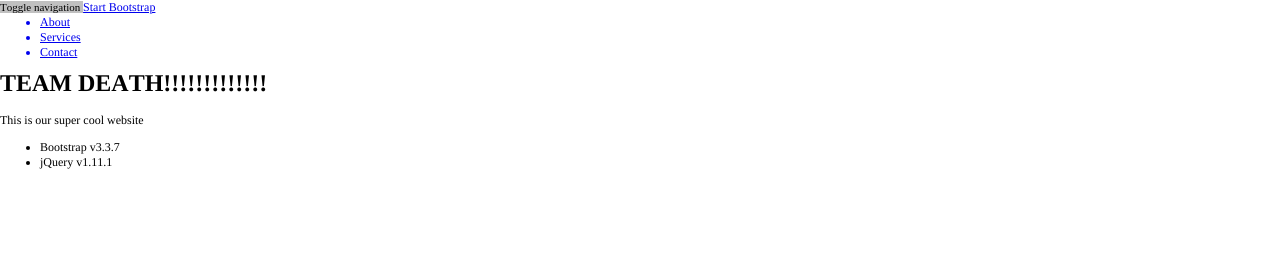
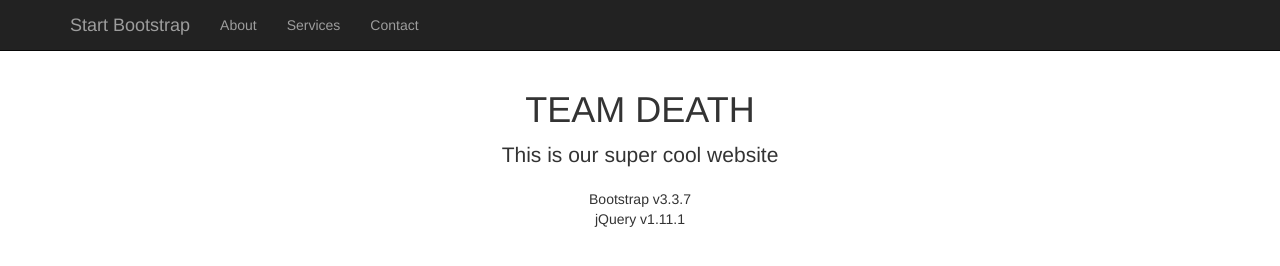
Before and after one commit to srli/hfid_team_death, a plain HTML site: page index.html in a window 1280 px wide. Drawn offline with Linux system fonts and the light colour scheme.

Commit message:
fix jacobs css

```diff
--- a/index.html
+++ b/index.html
@@ -1,42 +1,87 @@
-<!DOCTYPE html PUBLIC "-//W3C//DTD HTML 4.01//EN" "http://www.w3.org/TR/html4/strict.dtd">
-<html>
+<!DOCTYPE html>
+<html lang="en">
+
 <head>
-  <meta http-equiv="Content-Type" content="text/html; charset=utf-8">
-  <meta http-equiv="Content-Style-Type" content="text/css">
-  <title>Death Valley</title>
+
+    <meta charset="utf-8">
+    <meta http-equiv="X-UA-Compatible" content="IE=edge">
+    <meta name="viewport" content="width=device-width, initial-scale=1">
+    <meta name="description" content="">
+    <meta name="author" content="">
+
+    <title>Bare - Start Bootstrap Template</title>
+
+    <!-- Bootstrap Core CSS -->
     <link href="css/bootstrap.min.css" rel="stylesheet">
-  <meta name="Generator" content="Cocoa HTML Writer">
-  <meta name="CocoaVersion" content="1404.47">
-  <link rel="stylesheet" type="text/css" href="css/bootstrap.css">
 
-  <style type="text/css">
-    p.p1 {margin: 0.0px 0.0px 0.0px 0.0px; line-height: 13.0px; font: 11.0px '.AppleSystemUIFont'; color: #000000; -webkit-text-stroke: #000000}
-    p.p4 {margin: 0.0px 0.0px 12.0px 0.0px; line-height: 14.0px; font: 12.0px Times; color: #000000; -webkit-text-stroke: #000000}
-    li.li2 {margin: 0.0px 0.0px 0.0px 0.0px; line-height: 14.0px; font: 12.0px Times; color: #0000ee; -webkit-text-stroke: #0000ee}
-    li.li5 {margin: 0.0px 0.0px 0.0px 0.0px; line-height: 14.0px; font: 12.0px Times; color: #000000; -webkit-text-stroke: #000000}
-    span.s1 {font-kerning: none; background-color: #c0c0c0}
-    span.s2 {font: 12.0px Times; text-decoration: underline ; font-kerning: none; color: #0000ee; -webkit-text-stroke: 0px #0000ee}
-    span.s3 {font: 12.0px Times; font-kerning: none}
-    span.s4 {-webkit-text-stroke: 0px #000000}
-    span.s5 {text-decoration: underline ; font-kerning: none}
-    span.s6 {font-kerning: none; color: #000000; -webkit-text-stroke: 0px #000000}
-    span.s7 {font-kerning: none}
-    ul.ul1 {list-style-type: disc}
+    <!-- Custom CSS -->
+    <style>
+    body {
+        padding-top: 70px;
+        /* Required padding for .navbar-fixed-top. Remove if using .navbar-static-top. Change if height of navigation changes. */
+    }
     </style>
+
+    <!-- HTML5 Shim and Respond.js IE8 support of HTML5 elements and media queries -->
+    <!-- WARNING: Respond.js doesn't work if you view the page via file:// -->
+    <!--[if lt IE 9]>
+        <script src="https://oss.maxcdn.com/libs/html5shiv/3.7.0/html5shiv.js"></script>
+        <script src="https://oss.maxcdn.com/libs/respond.js/1.4.2/respond.min.js"></script>
+    <![endif]-->
+
 </head>
+
 <body>
-<p class="p1"><span class="s1">Toggle navigation </span><span class="s2">Start Bootstrap</span><span class="s3"><span class="Apple-converted-space"> </span></span></p>
-<ul class="ul1">
-  <li class="li2"><span class="s4"></span><span class="s5">About</span><span class="s6"><span class="Apple-converted-space"> </span></span></li>
-  <li class="li2"><span class="s4"></span><span class="s5">Services</span><span class="s6"><span class="Apple-converted-space"> </span></span></li>
-  <li class="li2"><span class="s4"></span><span class="s5">Contact</span><span class="s6"><span class="Apple-converted-space"> </span></span></li>
+
+    <!-- Navigation -->
+    <nav class="navbar navbar-inverse navbar-fixed-top" role="navigation">
+        <div class="container">
+            <!-- Brand and toggle get grouped for better mobile display -->
+            <div class="navbar-header">
+                <button type="button" class="navbar-toggle" data-toggle="collapse" data-target="#bs-example-navbar-collapse-1">
+                    <span class="sr-only">Toggle navigation</span>
+                    <span class="icon-bar"></span>
+                    <span class="icon-bar"></span>
+                    <span class="icon-bar"></span>
+                </button>
+                <a class="navbar-brand" href="#">Start Bootstrap</a>
+            </div>
+            <!-- Collect the nav links, forms, and other content for toggling -->
+            <div class="collapse navbar-collapse" id="bs-example-navbar-collapse-1">
+                <ul class="nav navbar-nav">
+                    <li>
+                        <a href="#">About</a>
+                    </li>
+                    <li>
+                        <a href="#">Services</a>
+                    </li>
+                    <li>
+                        <a href="#">Contact</a>
+                    </li>
                 </ul>
-<h1 style="margin: 0.0px 0.0px 16.1px 0.0px; line-height: 28.0px; font: 24.0px Times; color: #000000; -webkit-text-stroke: #000000"><span class="s7"><b>TEAM DEATH!!!!!!!!!!!!!</b></span></h1>
-<p class="p4"><span class="s7">This is our super cool website</span></p>
-<ul class="ul1">
-  <li class="li5"><span class="s4"></span><span class="s7">Bootstrap v3.3.7</span></li>
-  <li class="li5"><span class="s4"></span><span class="s7">jQuery v1.11.1</span></li>
+            </div>
+            <!-- /.navbar-collapse -->
+        </div>
+        <!-- /.container -->
+    </nav>
+
+    <!-- Page Content -->
+    <div class="container">
+
+        <div class="row">
+            <div class="col-lg-12 text-center">
+                <h1>TEAM DEATH</h1>
+                <p class="lead">This is our super cool website</p>
+                <ul class="list-unstyled">
+                    <li>Bootstrap v3.3.7</li>
+                    <li>jQuery v1.11.1</li>
                 </ul>
+            </div>
+        </div>
+        <!-- /.row -->
+
+    </div>
+    <!-- /.container -->
 
     <!-- jQuery Version 1.11.1 -->
     <script src="js/jquery.js"></script>
@@ -45,4 +90,5 @@
     <script src="js/bootstrap.min.js"></script>
 
 </body>
+
 </html>
```
Lines whose indentation alone changed are shown as unchanged.
